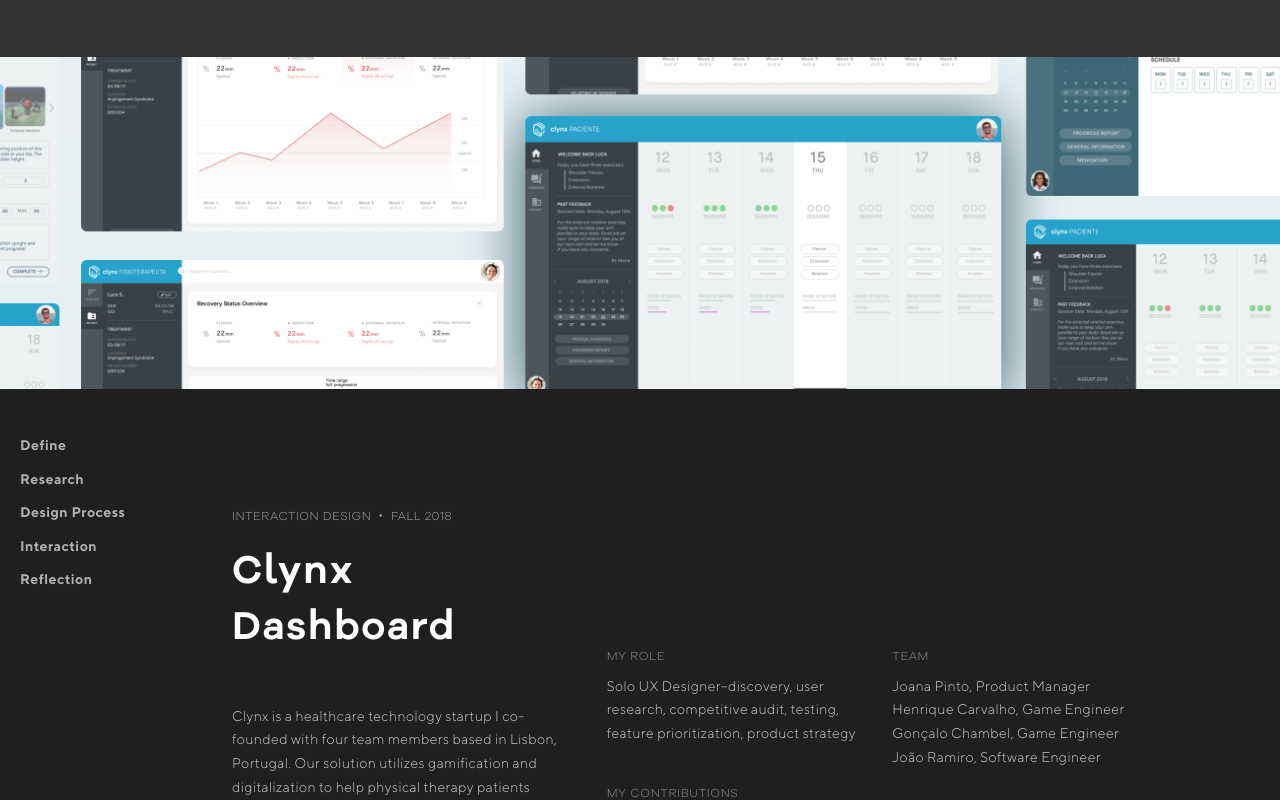
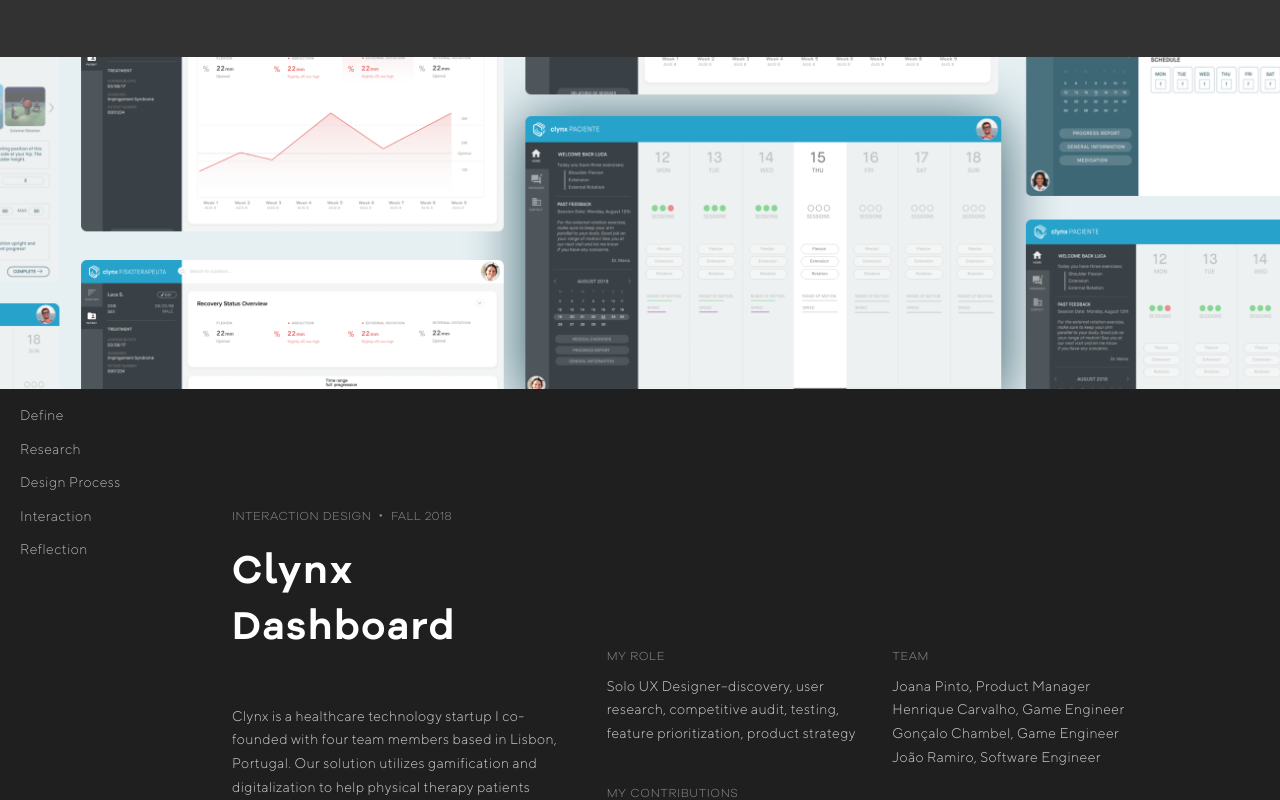
Before and after one commit to MussadiqKhan/rebeccas-site, a React (Create React App) app: page /clynx in a window 1280 px wide. Shown: the top 800 px of the page. Built offline with nearby package versions, Linux system fonts and the light colour scheme.

Commit message:
font updated

```diff
--- a/src/App.css
+++ b/src/App.css
@@ -11,14 +11,18 @@
 @font-face {
   src: url(./Font/GalanoGrotesque-Thin.ttf);
   font-family: "Galano Grotesque";
-  font-weight: 200;
+  font-weight: 300;
 }
 @font-face {
+  src: url(./Font/GalanoGrotesque-Medium.ttf);
+  font-family: "Galano Grotesque";
+  font-weight: normal;
+}
+/* @font-face {
   src: url(./Font/GalanoGrotesque-Light.ttf);
   font-family: "Galano Grotesque";
-  font-weight: 300;
   font-style: normal;
-}
+} */
 @font-face {
   src: url(./Font/GalanoGrotesque-Light.ttf);
   font-family: "Galano Grotesque";
@@ -68,19 +72,21 @@
 .menu {
   position: fixed;
   margin-left: 20px;
-  margin-top: 40px;
+  margin-top: 10px;
   cursor: pointer;
 }
 .menus {
   text-decoration: none;
   font-size: 14px;
   line-height: 240%;
+  font-family: "TT Norms";
   letter-spacing: 0.03em;
   cursor: pointer !important;
-  color: #b0b0b0;
+  color: #b9b9b9;
+  font-weight: 300;
 }
 a {
-  color: red;
+  color: #b9b9b9;
   text-decoration: none;
   font-size: 14px;
   line-height: 240%;
@@ -96,7 +102,6 @@
 
 .google-main {
   background: #1f1f1f;
-
   padding-bottom: 150px;
 }
 .google-sub {
@@ -116,7 +121,7 @@
   font-size: 12px;
   line-height: 130%;
   letter-spacing: 0.04em;
-  color: #a9a9a9;
+  color: #919191;
   margin-top: 120px;
   margin-bottom: 20px;
   font-family: "Galano Grotesque";
@@ -158,7 +163,7 @@
   cursor: pointer;
 }
 .text-1 button:hover {
-  background-color: #bebebe;
+  background-color: white;
   color: black;
 }
 .text-1 button:focus {
@@ -219,7 +224,7 @@
   max-width: 100%;
 }
 .image-gallery .menu a {
-  color: red !important;
+  color: #b0b0b0 !important;
 }
 .main-overview {
   display: flex;
@@ -449,8 +454,7 @@
 .research-1 p {
   font-family: TT Norms;
   font-style: normal;
-  font-weight: 300;
-  font-weight: 300;
+  font-weight: normal;
   font-size: 14px;
   line-height: 170%;
   max-width: 550px;
--- a/src/components/challenge.js
+++ b/src/components/challenge.js
@@ -34,7 +34,7 @@
           <div className="stat1">
             <img
               src={stat2}
-              style={{ marginBottom: "40px" }}
+              style={{ margin: "0 auto", marginBottom: "40px" }}
               width="190"
               alt="stats"
             />
--- a/src/components/clynx.js
+++ b/src/components/clynx.js
@@ -39,6 +39,7 @@
                     lineHeight: "170%",
                     letterSpacing: "0.03em",
                     fontSize: "14px",
+                    color: " rgba(255, 255, 255, 0.8)",
                   }}
                 >
                   Clynx is a healthcare technology startup I co-founded with
@@ -56,6 +57,7 @@
                     lineHeight: "170%",
                     letterSpacing: "0.03em",
                     fontSize: "14px",
+                    color: " rgba(255, 255, 255, 0.8)",
                   }}
                 >
                   I designed the <b>desktop MVP </b> for the dashboard
@@ -82,6 +84,8 @@
                     marginBottom: "10px",
                     fontFamily: "Galano Grotesque",
                     fontStyle: "normal",
+                    color: "#919191",
+                    fontWeight: "500",
                   }}
                 >
                   MY ROLE
@@ -89,7 +93,6 @@
                 <p
                   style={{
                     lineHeight: "170%",
-                    color: "rgba(255, 255, 255, 0.8)",
                     maxWidth: "270px",
                     fontFamily: "TT Norms",
                     fontWeight: "300",
@@ -97,6 +100,7 @@
                     lineHeight: "170%",
                     letterSpacing: "0.03em",
                     fontSize: "14px",
+                    color: " rgba(255, 255, 255, 0.8)",
                   }}
                 >
                   Solo UX Designer–discovery, user research, competitive audit,
@@ -105,10 +109,12 @@
 
                 <p
                   style={{
+                    marginTop: "40px",
                     marginBottom: "10px",
-                    marginTop: "40px",
                     fontFamily: "Galano Grotesque",
                     fontStyle: "normal",
+                    color: "#919191",
+                    fontWeight: "500",
                   }}
                 >
                   MY CONTRIBUTIONS
@@ -138,6 +144,8 @@
                     marginBottom: "10px",
                     fontFamily: "Galano Grotesque",
                     fontStyle: "normal",
+                    color: "#919191",
+                    fontWeight: "500",
                   }}
                 >
                   TEAM
@@ -161,10 +169,12 @@
                 </p>
                 <p
                   style={{
+                    marginTop: "60px",
                     marginBottom: "10px",
-                    marginTop: "60px",
                     fontFamily: "Galano Grotesque",
                     fontStyle: "normal",
+                    color: "#919191",
+                    fontWeight: "500",
                   }}
                 >
                   IMPACT
@@ -230,8 +240,7 @@
                 fontSize: "25px",
                 lineHeight: "140%",
                 fontFamily: "Galano Grotesque",
-                fontWeight: "200",
-                fontStyle: "normal",
+                fontWeight: "300",
               }}
             >
               In physical therapy, the recovery process requires home exercises
@@ -269,7 +278,7 @@
               color: "#242424",
               fontSize: "40px",
               fontFamily: "Galano Grotesque",
-              fontWeight: "200",
+              fontWeight: "300",
               lineHeight: "140%",
             }}
           >
--- a/src/components/research.js
+++ b/src/components/research.js
@@ -9,11 +9,11 @@
         <div className="research-1">
           <h3>Preliminary User Interviews</h3>
           <p>
-            The team conducted 22 user research interviews on physical therapy
-            patients, including both existing and past patients. Splitting our
-            team into two groups, we conducted 1:1 interviews in two major
-            cities in Portugal–Lisbon and Cascais. Below are our key findings
-            from the commonalities shared by interviewees:
+            The team conducted <b>22</b> user research interviews on physical
+            therapy patients, including both existing and past patients.
+            Splitting our team into two groups, we conducted 1:1 interviews in
+            two major cities in Portugal–Lisbon and Cascais. Below are our key
+            findings from the commonalities shared by interviewees:
           </p>
         </div>
         <div className="research-2">
```
